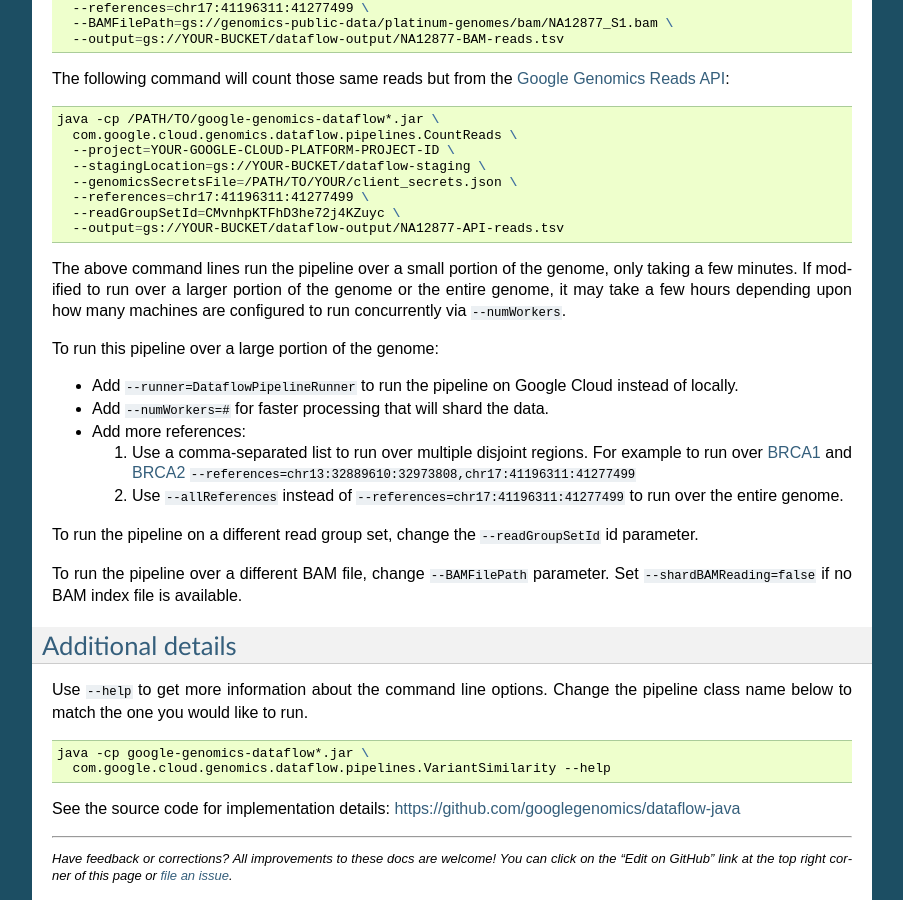
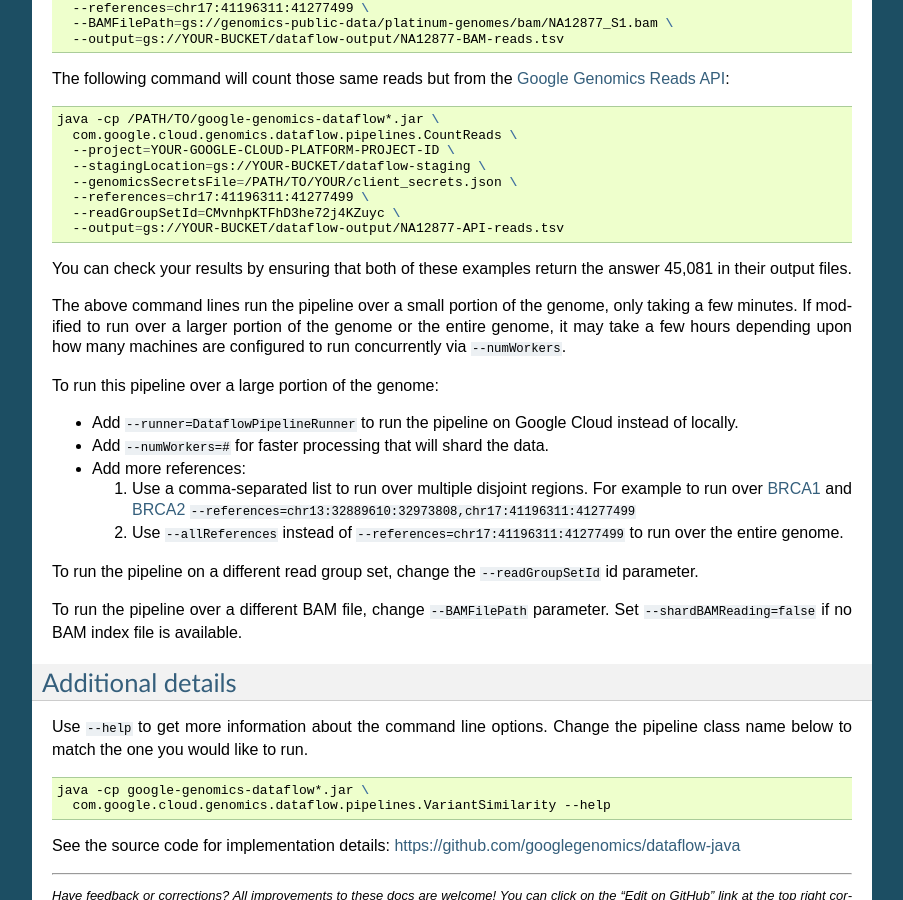
Before and after one commit to googlegenomics/readthedocs, a Sphinx documentation site: the page built from docs/source/use_cases/analyze_reads/count_reads.rst, in a window 1280 px wide and 900 px high, scrolled down 869 px. Shown: the whole window, without its empty margins (198-1101 px from the left). Built offline with Sphinx 7.4.7, drawn with Linux system fonts in a browser that asks for light colours.

Commit message:
Update count_reads.rst
Added line to show appropriate answer for the given commands.

```diff
--- a/docs/source/use_cases/analyze_reads/count_reads.rst
+++ b/docs/source/use_cases/analyze_reads/count_reads.rst
@@ -52,6 +52,8 @@
     --readGroupSetId=CMvnhpKTFhD3he72j4KZuyc \
     --output=gs://YOUR-BUCKET/dataflow-output/NA12877-API-reads.tsv
 
+You can check your results by ensuring that both of these examples return the answer 45,081 in their output files.
+
 The above command lines run the pipeline over a small portion of the genome, only taking a few minutes.
 If modified to run over a larger portion of the genome or the entire genome, it may take a few hours
 depending upon how many machines are configured to run concurrently via ``--numWorkers``.
```
